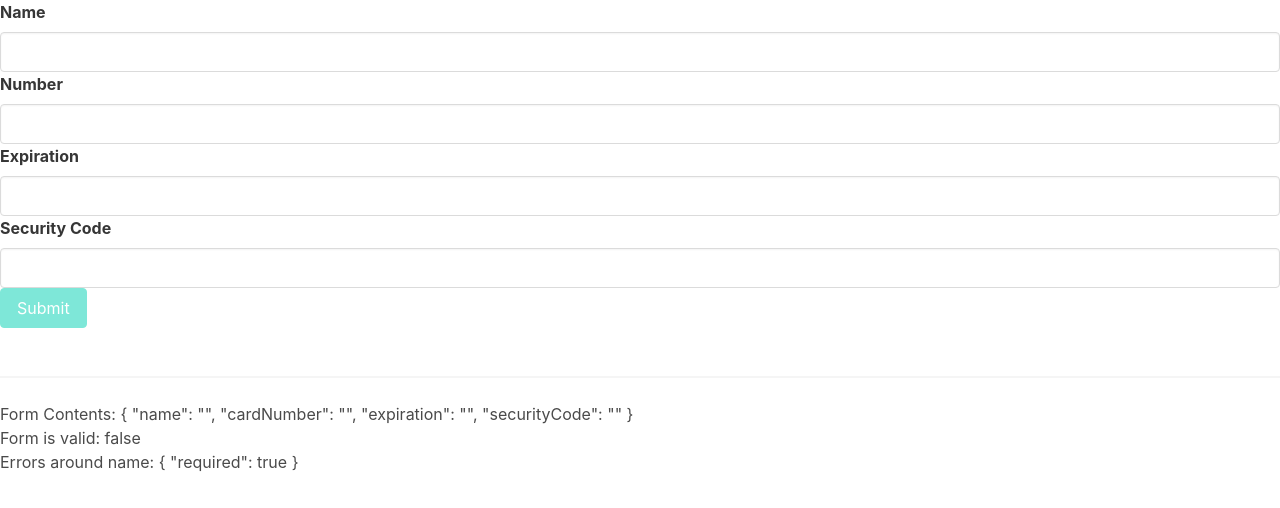
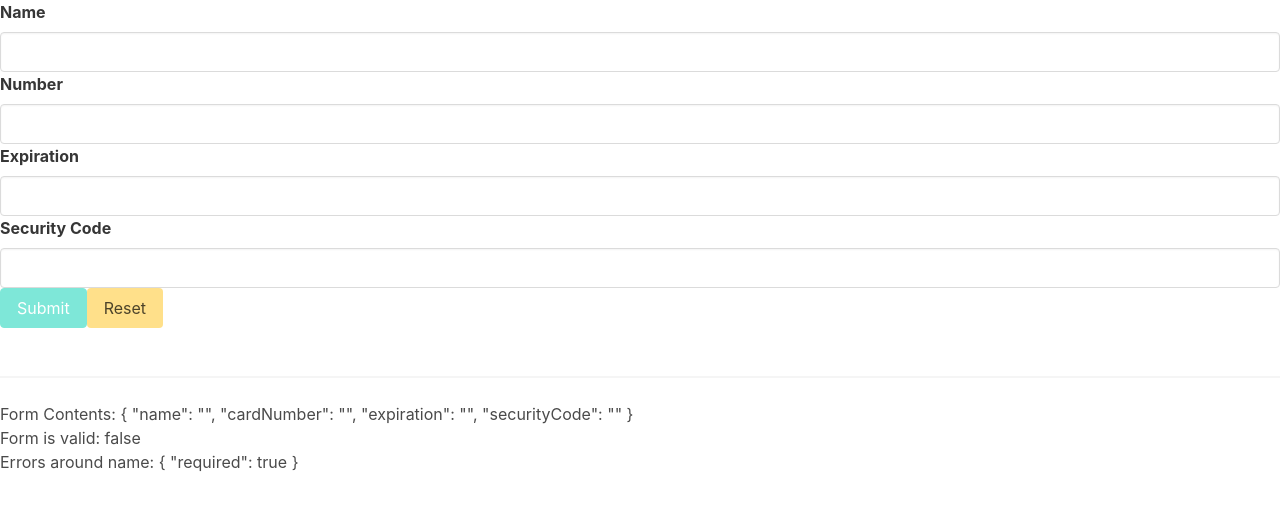
Before and after one commit to ivanwhm/credit-card-form, an Angular app: page / in a window 1280 px wide. Shown: the top 508 px of the page. Built offline with nearby package versions, Linux system fonts and the light colour scheme.

Commit message:
Resetting a Form

```diff
--- a/src/app/card-form/card-form.component.html
+++ b/src/app/card-form/card-form.component.html
@@ -4,6 +4,7 @@
   <app-input [control]="cardForm.get('expiration')" label="Expiration"></app-input>
   <app-input [control]="cardForm.get('securityCode')" label="Security Code"></app-input>
   <button [disabled]="cardForm.invalid" type="submit" class="button is-primary">Submit</button>
+  <button (click)="onResetClick()" type="button" class="button is-warning">Reset</button>
 </form>
 <br />
 <hr />
--- a/src/app/card-form/card-form.component.ts
+++ b/src/app/card-form/card-form.component.ts
@@ -38,4 +38,8 @@ export class CardFormComponent implements OnInit {
   onSubmit(): void {
     console.log('Form was submitted');
   }
+
+  onResetClick(): void {
+    this.cardForm.reset();
+  }
 }
--- a/src/app/date-form-control.ts
+++ b/src/app/date-form-control.ts
@@ -1,7 +1,12 @@
 import { FormControl } from '@angular/forms';
 
 export class DateFormControl extends FormControl {
-  setValue(value: string, options: any): void {
+  setValue(value: string | null, options: any): void {
+    if (!value) {
+      super.setValue('', { ...options, emitModelToViewChange: true });
+      return;
+    }
+
     if (value.match(/[^0-9|\/]/gi)) {
       super.setValue(this.value, { ...options, emitModelToViewChange: true });
       return;
```
